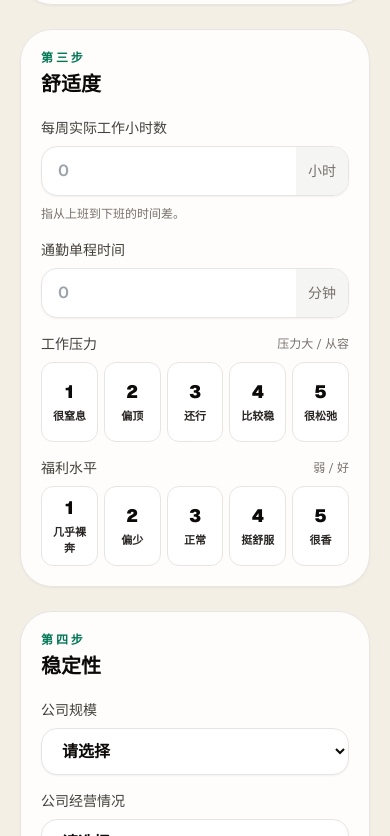
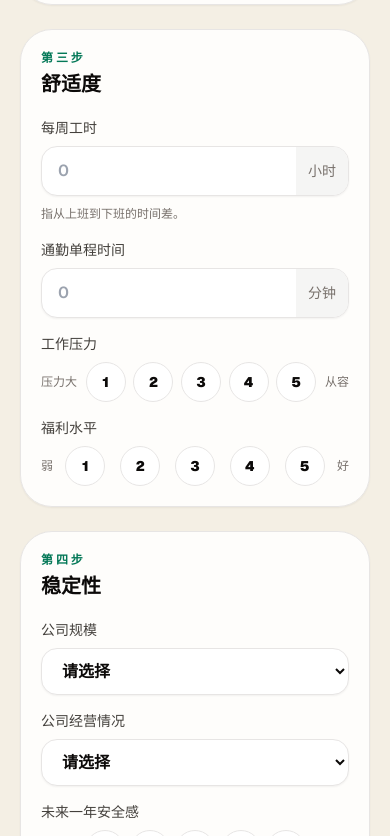
Before and after one commit to Falcom4000/awsome-job-calculator, a Next.js app: page / in a window 390 px wide. Shown: the part 1168-2004 px from the top of the page. Built offline with nearby package versions, Linux system fonts and the light colour scheme.

Commit message:
support mobile

```diff
--- a/components/calculator.tsx
+++ b/components/calculator.tsx
@@ -265,7 +265,7 @@ function NumberField({
   onChange: (value: number) => void;
 }) {
   return (
-    <label className="grid gap-2">
+    <label className="grid content-start gap-2">
       <span className="text-sm font-medium text-stone-700">{label}</span>
       <div className="flex overflow-hidden rounded-2xl border border-stone-200 bg-white shadow-sm">
         <input
@@ -335,36 +335,41 @@ function RatingField({
     <div className="grid gap-2 md:col-span-2">
       <div className="flex items-center justify-between gap-3">
         <span className="text-sm font-medium text-stone-700">{label}</span>
-        <span className="text-xs text-stone-500">
+        <span className="hidden text-xs text-stone-500 sm:inline">
           {low} / {high}
         </span>
       </div>
-      <div className="grid grid-cols-5 gap-1.5 sm:hidden">
+      <div className="grid grid-cols-[auto_minmax(0,1fr)_auto] items-center gap-2 sm:hidden">
+        <span className="max-w-14 text-xs leading-4 text-stone-500">{low}</span>
+        <div className="grid grid-cols-5 gap-1.5">
           {options.map((option) => {
             const selected = value === option.score;
             return (
               <button
-              className={`flex min-h-20 min-w-0 flex-col items-center justify-center rounded-xl border px-1.5 py-2 text-center transition ${
+                className={`mx-auto flex h-10 w-10 items-center justify-center rounded-full border text-sm font-black transition ${
                   selected
                     ? "border-emerald-900 bg-emerald-900 text-white shadow-sm"
-                  : "border-stone-200 bg-white text-stone-700 hover:border-emerald-300"
+                    : "border-stone-200 bg-white text-stone-950 hover:border-emerald-300"
                 }`}
                 key={option.score}
                 type="button"
                 onClick={() => onChange(option.score)}
+                aria-label={`${option.score}，${option.title}`}
               >
-              <span className={`block text-lg font-black leading-6 ${selected ? "text-white" : "text-stone-950"}`}>{option.score}</span>
-              <span className={`mt-1 block max-w-full text-[11px] font-black leading-4 ${selected ? "text-emerald-50" : "text-stone-800"}`}>
-                {option.title}
-              </span>
+                {option.score}
               </button>
             );
           })}
         </div>
+        <span className="max-w-14 text-right text-xs leading-4 text-stone-500">{high}</span>
+      </div>
       {selectedOption ? (
-        <p className="rounded-xl border border-stone-200 bg-white px-3 py-2 text-xs leading-5 text-stone-500 sm:hidden">{selectedOption.description}</p>
+        <div className="rounded-xl border border-stone-200 bg-white px-3 py-2 sm:hidden">
+          <p className="text-sm font-black leading-5 text-stone-900">{selectedOption.title}</p>
+          <p className="mt-1 text-xs leading-5 text-stone-500">{selectedOption.description}</p>
+        </div>
       ) : null}
-      <div className="hidden gap-2 sm:grid sm:grid-cols-2 xl:grid-cols-5">
+      <div className="hidden gap-2 sm:grid sm:grid-cols-2 lg:grid-cols-5">
         {options.map((option) => {
           const selected = value === option.score;
           return (
@@ -659,7 +664,7 @@ export default function JobCalculator() {
 
           <Section eyebrow="第三步" title="舒适度">
             <NumberField
-              label="每周实际工作小时数"
+              label="每周工时"
               suffix="小时"
               note="指从上班到下班的时间差。"
               value={inputs.weeklyHours}
```
Lines whose indentation alone changed are shown as unchanged.
